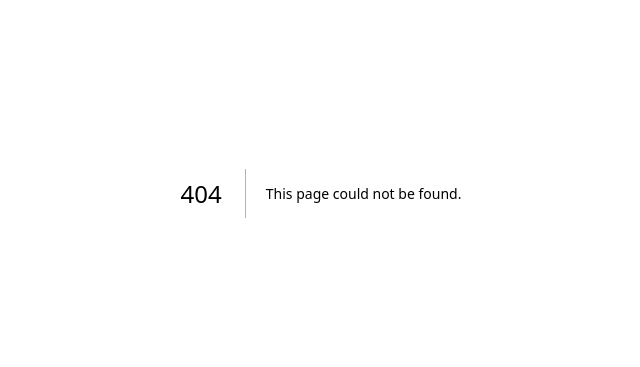
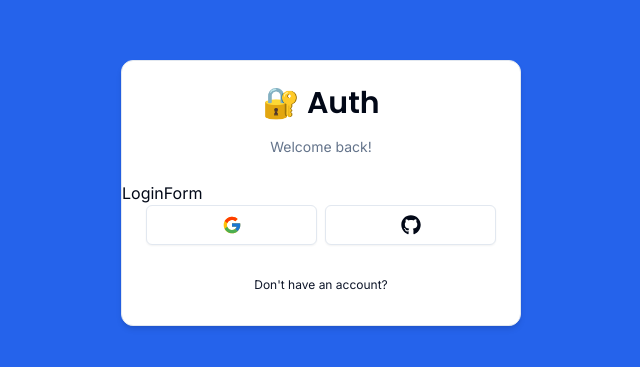
Before and after one commit to RafaelSFDC/Next-Auth-Masterclass, a Next.js app: page /auth/login in a window 1280 px wide. Before the commit this address had no page. Shown: the part 207-574 px from the top of the page, without its empty margins (319-959 px from the left). Built offline with nearby package versions, Linux system fonts and the light colour scheme.

Commit message:
feat(New Feature): :sparkles: CardWrapper and Cpmponents

```diff
--- /dev/null
+++ b/app/auth/login/layout.tsx
@@ -0,0 +1,11 @@
+import React from "react";
+
+const AuthLayout = ({ children }: { children: React.ReactNode }) => {
+  return (
+    <div className="h-full flex items-center justify-center bg-blue-600">
+      {children}
+    </div>
+  );
+};
+
+export default AuthLayout;
--- /dev/null
+++ b/app/auth/login/page.tsx
@@ -0,0 +1,7 @@
+import { LoginForm } from "@/components/auth/LoginForm";
+
+const LoginPage = () => {
+  return <LoginForm />;
+};
+
+export default LoginPage;
--- /dev/null
+++ b/components/auth/BackButton.tsx
@@ -0,0 +1,19 @@
+"use client";
+
+import Link from "next/link";
+import { Button } from "../ui/button";
+
+type BackButtonProps = {
+  href: string;
+  label: string;
+};
+
+const BackButton = ({ href, label }: BackButtonProps) => {
+  return (
+    <Button variant={"link"} size="sm" asChild className="font-normal w-full">
+      <Link href={href}>{label}</Link>
+    </Button>
+  );
+};
+
+export default BackButton;
--- /dev/null
+++ b/components/auth/CardWrapper.tsx
@@ -0,0 +1,44 @@
+"use client";
+import {
+  Card,
+  CardHeader,
+  CardFooter,
+  CardContent,
+} from "@/components/ui/card";
+import Header from "./Header";
+import Social from "./Social";
+import BackButton from "./BackButton";
+type CardWrapperProps = {
+  children: React.ReactNode;
+  headerLabel: string;
+  backButtonLabel: string;
+  backButtonHref: string;
+  showSocial?: boolean;
+};
+
+const CardWrapper = ({
+  children,
+  headerLabel,
+  backButtonLabel,
+  backButtonHref,
+  showSocial,
+}: CardWrapperProps) => {
+  return (
+    <Card className="w-[400px] shadow-md">
+      <CardHeader>
+        <Header label={headerLabel} />
+      </CardHeader>
+      {children}
+      {showSocial && (
+        <CardFooter>
+          <Social />
+        </CardFooter>
+      )}
+      <CardFooter>
+        <BackButton href={backButtonHref} label={backButtonLabel} />
+      </CardFooter>
+    </Card>
+  );
+};
+
+export default CardWrapper;
--- /dev/null
+++ b/components/auth/Header.tsx
@@ -0,0 +1,18 @@
+import { cn } from "@/lib/utils";
+import { Poppins } from "next/font/google";
+const font = Poppins({ subsets: ["latin"], weight: "600" });
+
+type HeaderProps = {
+  label?: string;
+};
+
+const Header = ({ label }: HeaderProps) => {
+  return (
+    <div className="w-full flex flex-col gap-y-4 items-center justify-center">
+      <h1 className={cn("text-3xl font-semibold", font.className)}>🔐 Auth</h1>
+      <p className="text-muted-foreground text-sm">{label}</p>
+    </div>
+  );
+};
+
+export default Header;
--- /dev/null
+++ b/components/auth/LoginForm.tsx
@@ -0,0 +1,14 @@
+import CardWrapper from "./CardWrapper";
+
+export const LoginForm = () => {
+  return (
+    <CardWrapper
+      headerLabel="Welcome back!"
+      backButtonLabel="Don't have an account?"
+      backButtonHref="/auth/register"
+      showSocial
+    >
+      LoginForm
+    </CardWrapper>
+  );
+};
--- /dev/null
+++ b/components/auth/Social.tsx
@@ -0,0 +1,20 @@
+"use client";
+
+import { FcGoogle } from "react-icons/fc";
+import { FaGithub } from "react-icons/fa";
+import { Button } from "../ui/button";
+
+const Social = () => {
+  return (
+    <div className="flex items-center w-full gap-x-2">
+      <Button size="lg" variant="outline" className="w-full" onClick={() => {}}>
+        <FcGoogle className="h-5 w-5" />
+      </Button>
+      <Button size="lg" variant="outline" className="w-full" onClick={() => {}}>
+        <FaGithub className="h-5 w-5" />
+      </Button>
+    </div>
+  );
+};
+
+export default Social;
--- /dev/null
+++ b/components/ui/card.tsx
@@ -0,0 +1,76 @@
+import * as React from "react"
+
+import { cn } from "@/lib/utils"
+
+const Card = React.forwardRef<
+  HTMLDivElement,
+  React.HTMLAttributes<HTMLDivElement>
+>(({ className, ...props }, ref) => (
+  <div
+    ref={ref}
+    className={cn(
+      "rounded-xl border bg-card text-card-foreground shadow",
+      className
+    )}
+    {...props}
+  />
+))
+Card.displayName = "Card"
+
+const CardHeader = React.forwardRef<
+  HTMLDivElement,
+  React.HTMLAttributes<HTMLDivElement>
+>(({ className, ...props }, ref) => (
+  <div
+    ref={ref}
+    className={cn("flex flex-col space-y-1.5 p-6", className)}
+    {...props}
+  />
+))
+CardHeader.displayName = "CardHeader"
+
+const CardTitle = React.forwardRef<
+  HTMLParagraphElement,
+  React.HTMLAttributes<HTMLHeadingElement>
+>(({ className, ...props }, ref) => (
+  <h3
+    ref={ref}
+    className={cn("font-semibold leading-none tracking-tight", className)}
+    {...props}
+  />
+))
+CardTitle.displayName = "CardTitle"
+
+const CardDescription = React.forwardRef<
+  HTMLParagraphElement,
+  React.HTMLAttributes<HTMLParagraphElement>
+>(({ className, ...props }, ref) => (
+  <p
+    ref={ref}
+    className={cn("text-sm text-muted-foreground", className)}
+    {...props}
+  />
+))
+CardDescription.displayName = "CardDescription"
+
+const CardContent = React.forwardRef<
+  HTMLDivElement,
+  React.HTMLAttributes<HTMLDivElement>
+>(({ className, ...props }, ref) => (
+  <div ref={ref} className={cn("p-6 pt-0", className)} {...props} />
+))
+CardContent.displayName = "CardContent"
+
+const CardFooter = React.forwardRef<
+  HTMLDivElement,
+  React.HTMLAttributes<HTMLDivElement>
+>(({ className, ...props }, ref) => (
+  <div
+    ref={ref}
+    className={cn("flex items-center p-6 pt-0", className)}
+    {...props}
+  />
+))
+CardFooter.displayName = "CardFooter"
+
+export { Card, CardHeader, CardFooter, CardTitle, CardDescription, CardContent }
--- a/package.json
+++ b/package.json
@@ -17,6 +17,7 @@
     "next-auth": "^4.24.5",
     "react": "^18",
     "react-dom": "^18",
+    "react-icons": "^4.12.0",
     "tailwind-merge": "^2.2.0",
     "tailwindcss-animate": "^1.0.7"
   },
```
Also changed, not shown: 1 other file (tests, documents, lock files or other folders).
